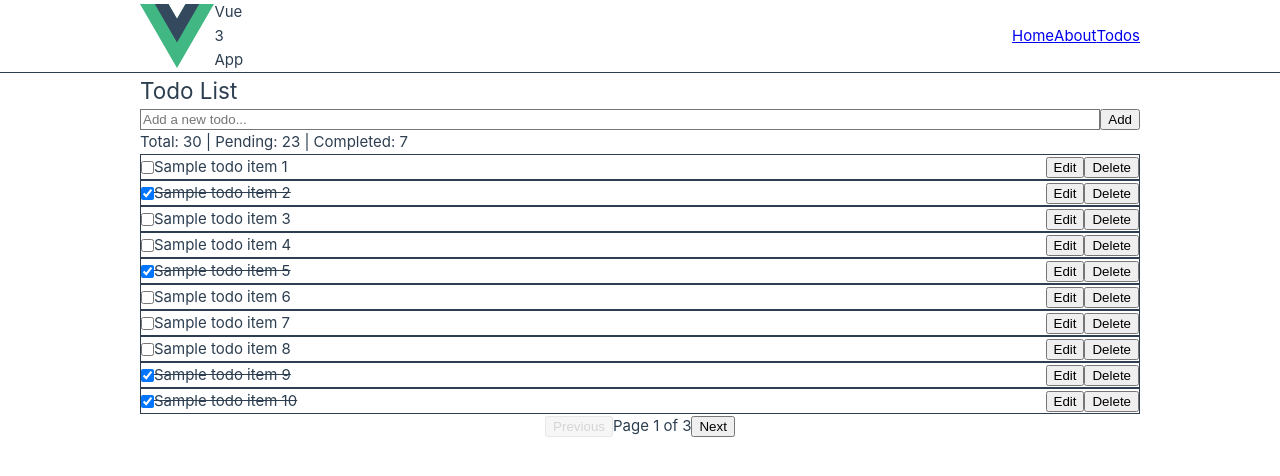
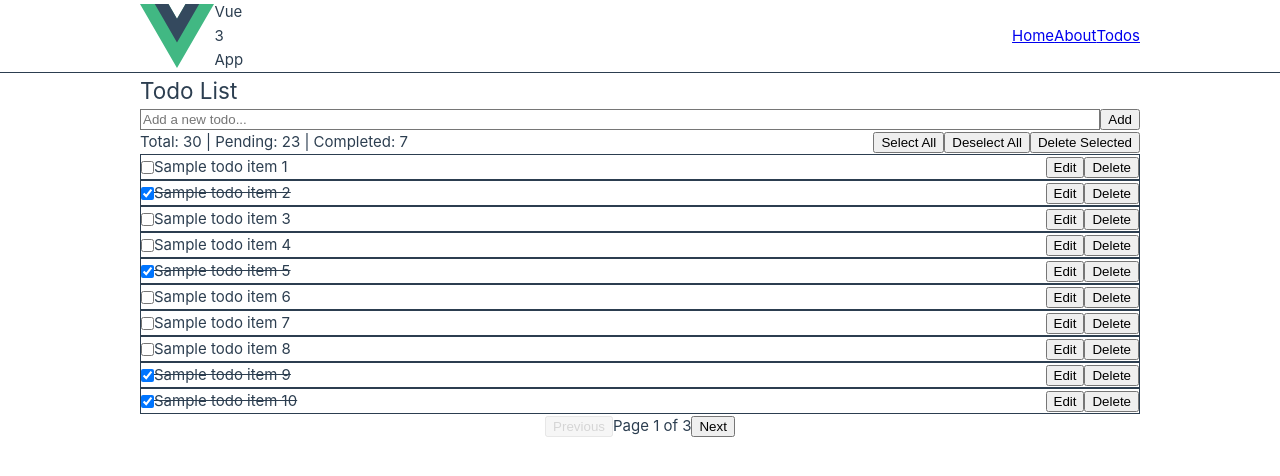
Before and after one commit to hunglv-fs/Vue-Todo-List, a Vue app: page /todos in a window 1280 px wide. Shown: the top 476 px of the page. Built offline with nearby package versions, Linux system fonts and the light colour scheme; the HTML template or start-up script is replaced by a standard one.

Commit message:
feat: add feature select all, deselect all and delete selected

```diff
--- a/src/components/TodoList.vue
+++ b/src/components/TodoList.vue
@@ -20,11 +20,34 @@
       </div>
     </form>
 
-    <!-- Todo statistics -->
-    <div class="mb-4 text-sm text-gray-600">
-      Total: {{ todosStore.totalTodos }} |
-      Pending: {{ todosStore.pendingTodos.length }} |
-      Completed: {{ todosStore.completedTodos.length }}
+    <!-- Todo statistics and bulk actions -->
+    <div class="mb-4 flex justify-between items-center">
+      <div class="text-sm text-gray-600">
+        Total: {{ todosStore.totalTodos }} |
+        Pending: {{ todosStore.pendingTodos.length }} |
+        Completed: {{ todosStore.completedTodos.length }}
+      </div>
+      <div class="flex gap-2">
+        <button
+          @click="todosStore.selectAll()"
+          class="px-3 py-1 text-sm bg-green-500 text-white rounded hover:bg-green-600 transition-colors"
+        >
+          Select All
+        </button>
+        <button
+          @click="todosStore.deselectAll()"
+          class="px-3 py-1 text-sm bg-gray-500 text-white rounded hover:bg-gray-600 transition-colors"
+        >
+          Deselect All
+        </button>
+        <button
+          @click="todosStore.deleteSelected()"
+          :disabled="todosStore.completedTodos.length === 0"
+          class="px-3 py-1 text-sm bg-red-500 text-white rounded hover:bg-red-600 transition-colors disabled:opacity-50 disabled:cursor-not-allowed"
+        >
+          Delete Selected
+        </button>
+      </div>
     </div>
 
     <!-- Todo items list -->
--- a/src/stores/todos.ts
+++ b/src/stores/todos.ts
@@ -54,6 +54,25 @@ export const useTodosStore = defineStore('todos', () => {
     }
   }
 
+  // Action: Select all todos
+  const selectAll = () => {
+    todos.value.forEach(todo => {
+      todo.completed = true
+    })
+  }
+
+  // Action: Deselect all todos
+  const deselectAll = () => {
+    todos.value.forEach(todo => {
+      todo.completed = false
+    })
+  }
+
+  // Action: Delete selected todos
+  const deleteSelected = () => {
+    todos.value = todos.value.filter(todo => !todo.completed)
+  }
+
   // Action: Initialize with sample data
   const initializeSampleData = () => {
     if (todos.value.length === 0) {
@@ -103,6 +122,9 @@ export const useTodosStore = defineStore('todos', () => {
     toggleTodo,
     updateTodo,
     deleteTodo,
+    selectAll,
+    deselectAll,
+    deleteSelected,
     completedTodos,
     pendingTodos,
     totalTodos,
```
